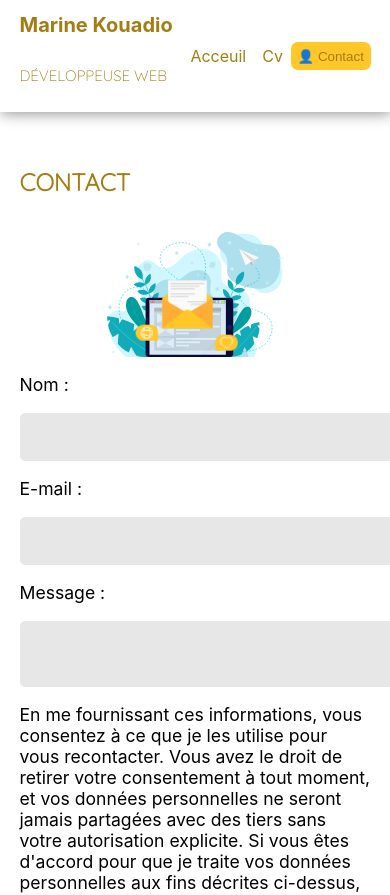
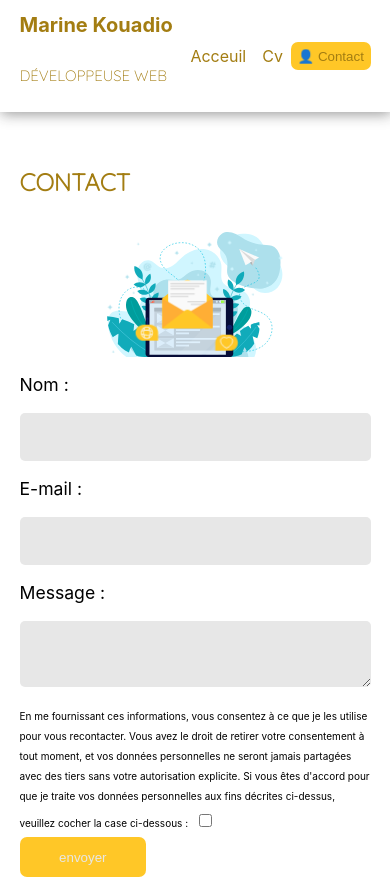
Before and after one commit to lorlixe/Portfolio, a React (Create React App) app: page /contact in a window 390 px wide. Shown: the top 895 px of the page. Built offline with nearby package versions, Linux system fonts and the light colour scheme.

Commit message:
loader + responsive

```diff
--- a/src/Style/Contact.css
+++ b/src/Style/Contact.css
@@ -26,6 +26,7 @@
   width: 100%;
   display: flex;
   flex-direction: column;
+  height: 100vh;
 }
 
 .form-Contact ul {
@@ -48,7 +49,7 @@ textarea {
   color: #666;
   font-family: openSans-700, Arial, sans-serif;
   font-size: 1rem;
-  padding: 15px;
+  padding: 15px 0;
   width: 100%;
   margin: 5% 0;
 }
@@ -74,6 +75,12 @@ textarea {
   .contact svg {
     width: 50%;
   }
+  .Privacy-section label {
+    font-size: 10px;
+  }
+  .form-Contact {
+    height: 100vh;
+  }
 }
 
 @media (min-width: 768px) and (max-width: 1023px) {
--- a/src/Style/Profil.css
+++ b/src/Style/Profil.css
@@ -162,6 +162,9 @@ h2 {
   .profil img {
     width: 43%;
   }
+  .grille {
+    height: 150vh;
+  }
   .allCard {
     grid-template-columns: repeat(2, 1fr);
     grid-template-rows: repeat(2, 1fr);
--- a/src/page/Contact.js
+++ b/src/page/Contact.js
@@ -818,7 +818,7 @@ const Contact = () => {
               Message : <textarea id="msg" name="message" required></textarea>
             </label>
             <div className="Privacy-section">
-              <label htmlFor="Privacy" className="Privacy">
+              <label htmlFor="Privacy" className="Privacy-text">
                 En me fournissant ces informations, vous consentez à ce que je
                 les utilise pour vous recontacter. Vous avez le droit de retirer
                 votre consentement à tout moment, et vos données personnelles ne
```
